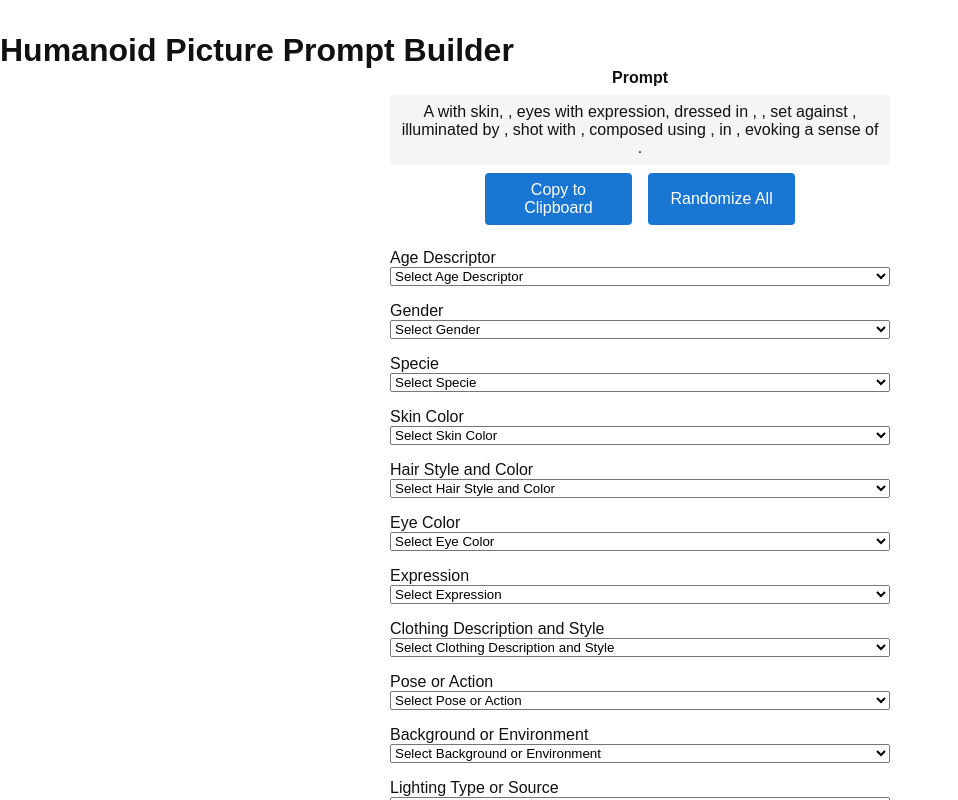
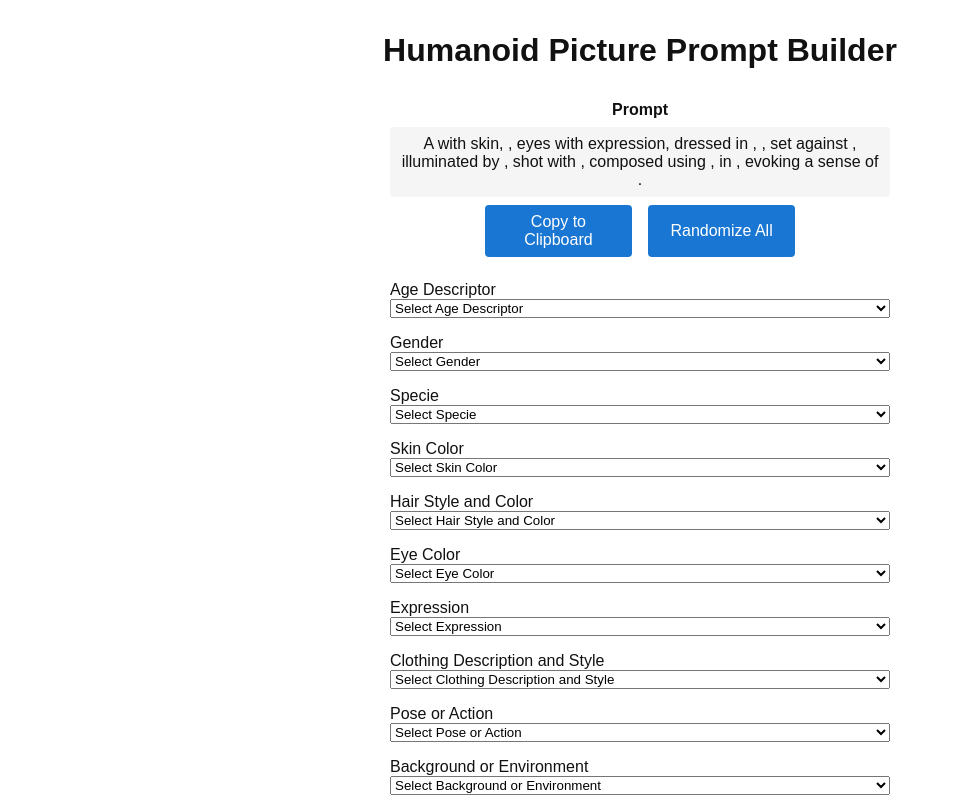
Before and after one commit to nicolasb-git/prompt-template-builder, a React (Create React App) app: page / in a window 1280 px wide. Shown: the top 800 px of the page, without its empty margins (0-958 px from the left). Built offline with nearby package versions, Linux system fonts and the light colour scheme.

Commit message:
Center main title (h1) at the top of the app

```diff
--- a/src/App.css
+++ b/src/App.css
@@ -15,6 +15,11 @@ body {
   width: 100vw;
   min-height: 100vh;
   padding: 2em 0;
+}
+
+.App h1 {
+  text-align: center;
+  margin-bottom: 1em;
 }
 
 .form-container {
```
